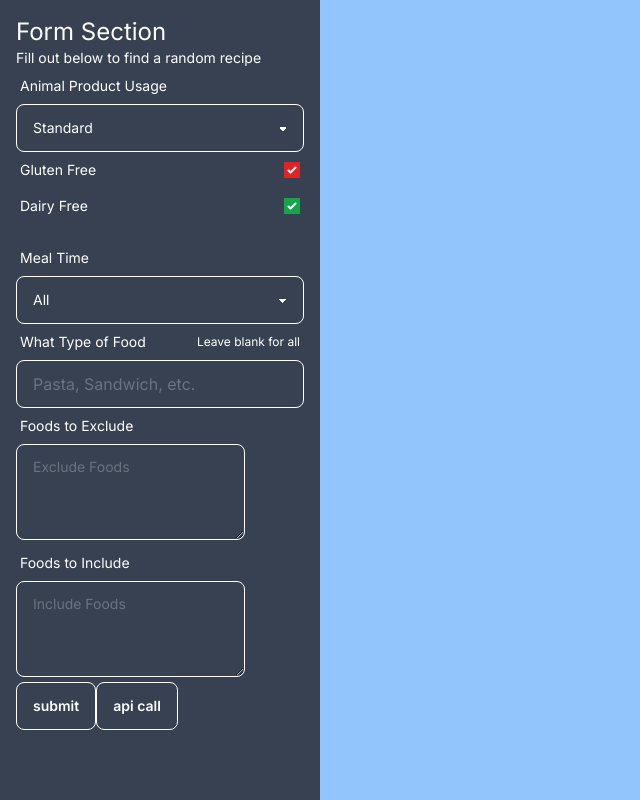
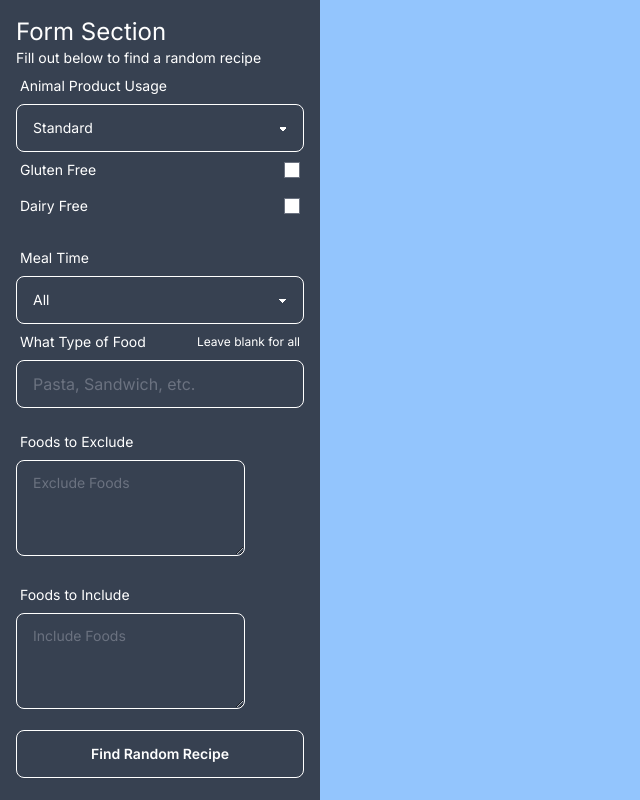
Before and after one commit to WahJianLin/WJL_Food_Displayer, a Next.js app: page / in a window 1280 px wide. Shown: the whole page, without its empty margins (0-640 px from the left). Built offline with nearby package versions, Linux system fonts and the light colour scheme.

Commit message:
[MODIFY] Added in search parameters to end point.

```diff
--- a/src/app/api/random/route.ts
+++ b/src/app/api/random/route.ts
@@ -1,18 +1,23 @@
 import { IRecipe, IRecipeData } from "@/app/supplimentary/recipe-interfaces";
 import { NextResponse } from "next/server";
 
-export async function GET() {
+export async function GET(req: Request) {
   const fetchRecipe = async (): Promise<IRecipe | null> => {
+    const endpoint: URL = new URL(req.url);
+
     try {
       const recipeData: IRecipeData = await (
-        await fetch("https://api.spoonacular.com/recipes/random?number=1", {
-          headers: {
-            Accept: "application/json",
-            "Content-Type": "application/json",
-            method: "GET",
-            "x-api-key": "",
-          },
-        })
+        await fetch(
+          `https://api.spoonacular.com/recipes/random?number=1&${endpoint.searchParams.toString()}`,
+          {
+            headers: {
+              Accept: "application/json",
+              "Content-Type": "application/json",
+              method: "GET",
+              "x-api-key": "var",
+            },
+          }
+        )
       ).json();
       const recipe: IRecipe = recipeData?.recipes[0];
       return recipe;
--- a/src/app/components/food-displayer-container.tsx
+++ b/src/app/components/food-displayer-container.tsx
@@ -3,13 +3,10 @@ import React from "react";
 import FoodDisplayer from "./food-displayer";
 
 function FoodDisplayerContainer(props: Props) {
-  // return <FoodDisplayer />;
   return <FoodDisplayer />;
 }
 
 interface Props {}
 
-interface IFoodDisplayerState {
-}
 
 export default FoodDisplayerContainer;
--- a/src/app/components/food-displayer.tsx
+++ b/src/app/components/food-displayer.tsx
@@ -3,6 +3,8 @@ import React, { useState } from "react";
 import { IRecipe, IRecipeData } from "../supplimentary/recipe-interfaces";
 import FormSection from "./form-section";
 import RecipeSection from "./recipe-section";
+import { IFormDetails } from "../supplimentary/form-interfaces";
+import { ANIMAL_PRODUCT_USAGE, MEAL_TIME } from "../supplimentary/constants";
 
 function FoodDisplayer(props: IFoodDisplayerProps) {
   const [state, setState] = useState<IFoodDisplayerState>({
@@ -10,11 +12,32 @@ function FoodDisplayer(props: IFoodDisplayerProps) {
     foundRecipe: false,
   });
 
-  const fetchRecipe = async (): Promise<void> => {
+  const fetchRecipe = async (formDetails: IFormDetails): Promise<void> => {
     try {
-      const recipe: IRecipe = await (await fetch("/api/random")).json();
+      //&includeTags=
+      const includeTags = `${
+        formDetails.animalProductUsage !== ANIMAL_PRODUCT_USAGE.STANDARD
+          ? `${formDetails.animalProductUsage},`
+          : ""
+      }${formDetails.glutenFree ? "gluten free," : ""}${
+        formDetails.dairyFree ? "dairy free," : ""
+      }${
+        formDetails.mealTime === MEAL_TIME.ALL ? `${formDetails.mealTime},` : ""
+      }${formDetails.foodType !== "" ? `${formDetails.foodType},` : ""}${
+        formDetails.includeFoods
+      }`;
+
+      //&excludeTags=
+      const excludeTags = `${formDetails.excludeFoods}`;
+      console.log(includeTags);
+      const recipe: IRecipe = await (
+        await fetch(
+          `/api/random?${
+            includeTags != "" ? `&include-tags=${includeTags}` : ""
+          }${excludeTags != "" ? `&exclude-tags=${excludeTags}` : ""}`
+        )
+      ).json();
       setState({ recipe, foundRecipe: true });
-      console.log(recipe);
     } catch (err) {
       console.log(err);
       setState((prevState) => ({
@@ -23,7 +46,6 @@ function FoodDisplayer(props: IFoodDisplayerProps) {
       }));
     }
   };
-
   return (
     <div>
       <div className="drawer lg:drawer-open bg-blue-300">
--- a/src/app/components/form-section.tsx
+++ b/src/app/components/form-section.tsx
@@ -1,47 +1,84 @@
 "use client";
 import React, { useState } from "react";
 import { ANIMAL_PRODUCT_USAGE, MEAL_TIME } from "../supplimentary/constants";
+import { IFormDetails } from "../supplimentary/form-interfaces";
 
 function FormSection(props: IFormSectionProps) {
-  const [formState, setFormState] = useState<IFormSectionState>({
-    animalProductUsage: ANIMAL_PRODUCT_USAGE.STANDARD,
-    glutenFree: true,
-    dairyFree: true,
-    mealTime: MEAL_TIME.BREAKFAST,
-    foodType: "",
-    excludeFoods: "",
-    includeFoods: "",
-  });
+  const [animalProductUsageState, setAnimalProductUsageState] =
+    useState<ANIMAL_PRODUCT_USAGE>(ANIMAL_PRODUCT_USAGE.STANDARD);
+  const [glutenFreeState, setGlutenFreeState] = useState<boolean>(false);
+  const [dairyFreeState, setDairyFreeState] = useState<boolean>(false);
+  const [mealTimeState, setMealTimeState] = useState<MEAL_TIME>(
+    MEAL_TIME.BREAKFAST
+  );
+  const [foodTypeState, setFoodTypeState] = useState<string>("");
+  const [excludeFoodsState, setExcludeFoodsState] = useState<string>("");
+  const [includeFoodsState, setIncludeFoodsState] = useState<string>("");
+  // Move below form fields to seperate components as this is hard to read
+
+  const onSubmit = (e: React.FormEvent<HTMLFormElement>) => {
+    e.preventDefault();
+    const formDetails: IFormDetails = {
+      animalProductUsage: animalProductUsageState,
+      glutenFree: glutenFreeState,
+      dairyFree: dairyFreeState,
+      mealTime: mealTimeState,
+      foodType: foodTypeState,
+      excludeFoods: excludeFoodsState,
+      includeFoods: includeFoodsState,
+    };
+    props.fetchRecipe(formDetails);
+  };
   return (
     <div>
+      <form onSubmit={onSubmit}>
         <div className="form-control">
           <h1 className="text-2xl">Form Section</h1>
           <p>Fill out below to find a random recipe</p>
           <label className="label cursor-pointer">
             <span className="label-text">Animal Product Usage</span>
           </label>
-        <select className="select select-bordered w-full max-w-xs">
-          <option>Standard</option>
-          <option>Vegitarian</option>
-          <option>Vegan</option>
+          <select
+            className="select select-bordered w-full max-w-xs"
+            onChange={(e) =>
+              setAnimalProductUsageState(e.target.value as ANIMAL_PRODUCT_USAGE)
+            }
+          >
+            <option value={ANIMAL_PRODUCT_USAGE.STANDARD}>Standard</option>
+            <option value={ANIMAL_PRODUCT_USAGE.VEGETARIAN}>Vegitarian</option>
+            <option value={ANIMAL_PRODUCT_USAGE.VEGAN}>Vegan</option>
           </select>
-      </div>
-      <div className="">
+          <div>
             <label className="label cursor-pointer">
               <span className="label-text">Gluten Free</span>
-          <input type="checkbox" defaultChecked className="text-red-600" />
+              <input
+                type="checkbox"
+                checked={glutenFreeState}
+                onChange={() => setGlutenFreeState(!glutenFreeState)}
+                className="text-red-600"
+              />
             </label>
           </div>
           <div className="pb-4">
             <label className="label cursor-pointer">
               <span className="label-text">Dairy Free</span>
-          <input type="checkbox" defaultChecked className="text-green-600" />
+              <input
+                type="checkbox"
+                checked={dairyFreeState}
+                onChange={() => setDairyFreeState(!dairyFreeState)}
+                className="text-green-600"
+              />
             </label>
           </div>
           <label className="label cursor-pointer">
             <span className="label-text">Meal Time</span>
           </label>
-      <select className="select select-bordered w-full max-w-xs">
+          <select
+            className="select select-bordered w-full max-w-xs"
+            onChange={(event) =>
+              setMealTimeState(event.target.value as MEAL_TIME)
+            }
+          >
             <option>All</option>
             <option>Breakfast</option>
             <option>Lunch</option>
@@ -58,6 +95,7 @@ function FormSection(props: IFormSectionProps) {
               type="text"
               placeholder="Pasta, Sandwich, etc."
               className="input input-bordered w-full max-w-xs"
+              onChange={(event) => setFoodTypeState(event.target.value)}
             />
           </label>
           <label className="pb-4">
@@ -67,7 +105,8 @@ function FormSection(props: IFormSectionProps) {
             <textarea
               className="textarea textarea-bordered h-24"
               placeholder="Exclude Foods"
-        ></textarea>
+              onChange={(event) => setExcludeFoodsState(event.target.value)}
+            />
           </label>
           <label className="pb-4">
             <div className="label">
@@ -76,28 +115,20 @@ function FormSection(props: IFormSectionProps) {
             <textarea
               className="textarea textarea-bordered h-24"
               placeholder="Include Foods"
+              onChange={(event) => setIncludeFoodsState(event.target.value)}
             ></textarea>
           </label>
-      <button className="btn">submit</button>
-      <button className="btn" onClick={props.fetchRecipe}>
-        api call
+          <button className="btn" type="submit">
+            Find Random Recipe
           </button>
+        </div>
+      </form>
     </div>
   );
 }
 
 interface IFormSectionProps {
-  fetchRecipe: () => Promise<void>;
-}
-
-interface IFormSectionState {
-  readonly animalProductUsage: ANIMAL_PRODUCT_USAGE;
-  readonly glutenFree: boolean;
-  readonly dairyFree: boolean;
-  readonly mealTime: MEAL_TIME;
-  readonly foodType: string;
-  readonly excludeFoods: string;
-  readonly includeFoods: string;
+  fetchRecipe: (formDetails: IFormDetails) => Promise<void>;
 }
 
 export default FormSection;
--- a/src/app/supplimentary/constants.ts
+++ b/src/app/supplimentary/constants.ts
@@ -1,13 +1,14 @@
 export enum ANIMAL_PRODUCT_USAGE {
-  STANDARD,
-  VEGITARIAN,
-  VEGAN
+  STANDARD = "standard",
+  VEGETARIAN = "vegetarian",
+  VEGAN = "vegan",
 }
 
 export enum MEAL_TIME {
-  BREAKFAST,
-  LUNCH,
-  DINNER,
-  SNACK,
-  DESSERT
+  ALL = "all",
+  BREAKFAST = "breakfast",
+  LUNCH = "lunch",
+  DINNER = "dinner",
+  SNACK = "snack",
+  DESSERT = "dessert",
 }
--- /dev/null
+++ b/src/app/supplimentary/form-interfaces.ts
@@ -0,0 +1,11 @@
+import { ANIMAL_PRODUCT_USAGE, MEAL_TIME } from "./constants";
+
+export interface IFormDetails {
+  readonly animalProductUsage: ANIMAL_PRODUCT_USAGE;
+  readonly glutenFree: boolean;
+  readonly dairyFree: boolean;
+  readonly mealTime: MEAL_TIME;
+  readonly foodType: string;
+  readonly excludeFoods: string;
+  readonly includeFoods: string;
+}
```
Lines whose indentation alone changed are shown as unchanged.
